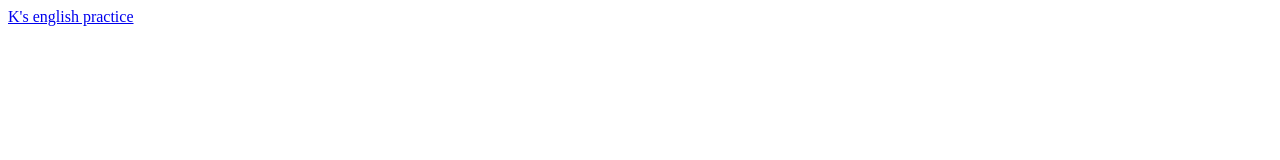
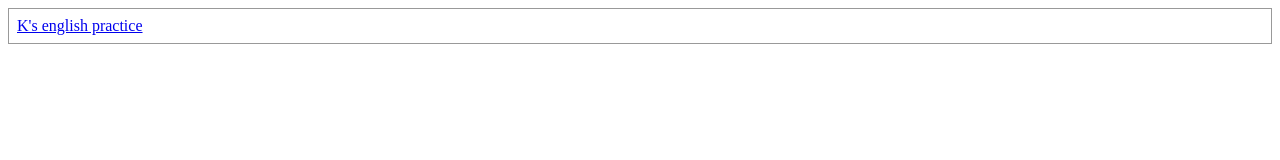
Before and after one commit to ben68/ben68.github.io, a plain HTML site: page index.html in a window 1280 px wide. Drawn offline with Linux system fonts and the light colour scheme.

Commit message:
add style

```diff
--- a/index.html
+++ b/index.html
@@ -1,5 +1,10 @@
 <html>
+  <head>
+<style>
+a { display:block; padding:8px; color:white: background-color:#666; border:1px solid #999;}
+</style>
+  </head>
   <body>
-    <a href="ipa.plist" id="text">K's english practice</a>
+    <a href="ipa.plist">K's english practice</a>
   </body>
 </html>
```
